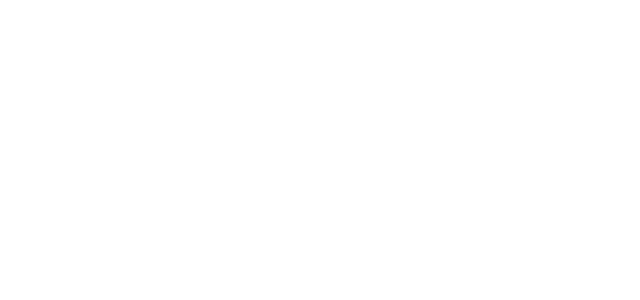
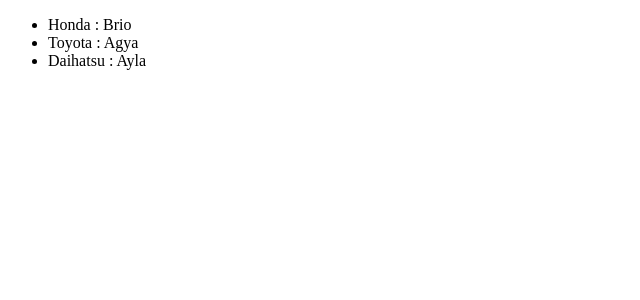
Before and after one commit to muhammadiqbalg1001/vue-cli-exercise, a Vue app: page / in a window 1280 px wide. Shown: the top 300 px of the page, without its empty margins (0-640 px from the left). Built offline with nearby package versions, Linux system fonts and the light colour scheme.

Commit message:
msg: Provide And Inject Part 1

```diff
--- a/src/App.vue
+++ b/src/App.vue
@@ -1,13 +1,23 @@
 <template>
-  <div></div>
+  <div>
+    <model-cars :cars="cars"></model-cars>
+  </div>
 </template>
 
 <script>
+import modelCars from './components/cars/index.vue'
 export default {
-  components: {},
-
+  components: {
+    modelCars,
+  },
   data() {
-    return {}
+    return {
+      cars: [
+        { Model: 'Brio', Brand: 'Honda' },
+        { Model: 'Agya', Brand: 'Toyota' },
+        { Model: 'Ayla', Brand: 'Daihatsu' },
+      ],
+    }
   },
   methods: {},
 }
--- /dev/null
+++ b/src/components/cars/index.vue
@@ -0,0 +1,16 @@
+<template>
+  <div>
+    <list-car :cars="cars"></list-car>
+  </div>
+</template>
+
+<script>
+import ListCar from './list.vue'
+
+export default {
+  components: {
+    ListCar,
+  },
+  props: ['cars'],
+}
+</script>
--- /dev/null
+++ b/src/components/cars/list.vue
@@ -0,0 +1,13 @@
+<template>
+  <div>
+    <ul>
+      <li v-for="(car, index) in cars" :key="index">{{ car.Brand }} : {{ car.Model }}</li>
+    </ul>
+  </div>
+</template>
+
+<script>
+export default {
+  props: ['cars'],
+}
+</script>
```
